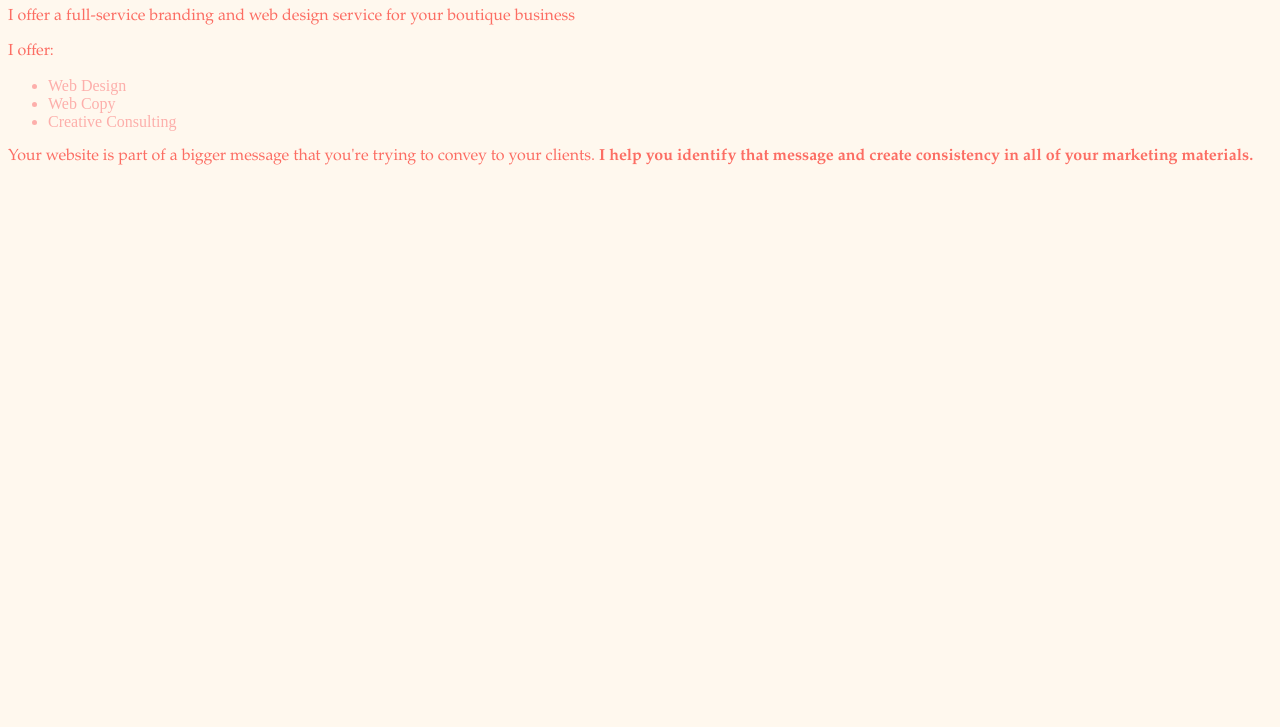
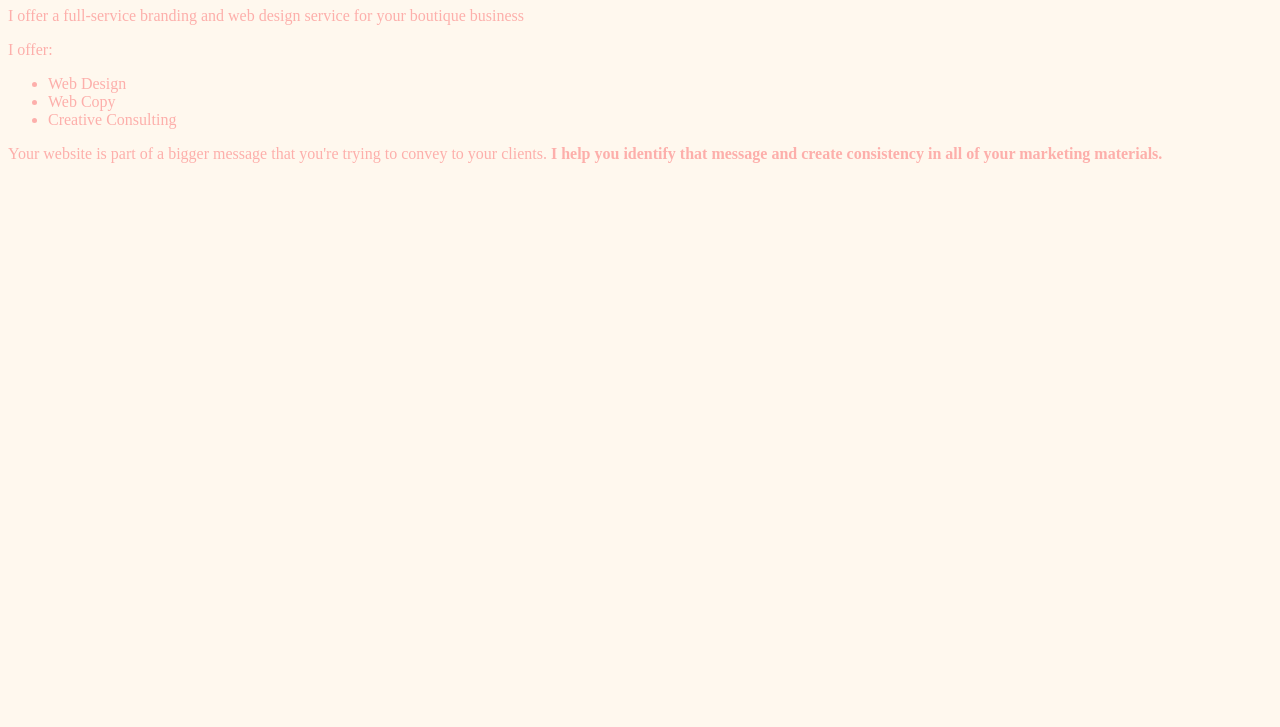
Before and after one commit to christinacicchelli/christinacicchelli.github.io, a plain HTML site: page unit_1/index.html in a window 1280 px wide. Shown: the part 73-800 px from the top of the page. Drawn offline with Linux system fonts and the light colour scheme.

Commit message:
Update main.css

```diff
--- a/unit_1/css/main.css
+++ b/unit_1/css/main.css
@@ -2,11 +2,12 @@ body {
 	color: #FDAFAB;
 	background-color: #FFF8EE;
 }
-h1, h2, h3, p {
+h1 {
 	color: #FC6D63;
 }
+, h2, h3, p
 p {
-	font-family: "Palatino Linotype", "Book Antiqua", "Palatino", "serif";
+	font-family: "Palatino Linotype", "Book Antiqua", "serif";
 }
 a {
 	color: #FAD4AE;
```
